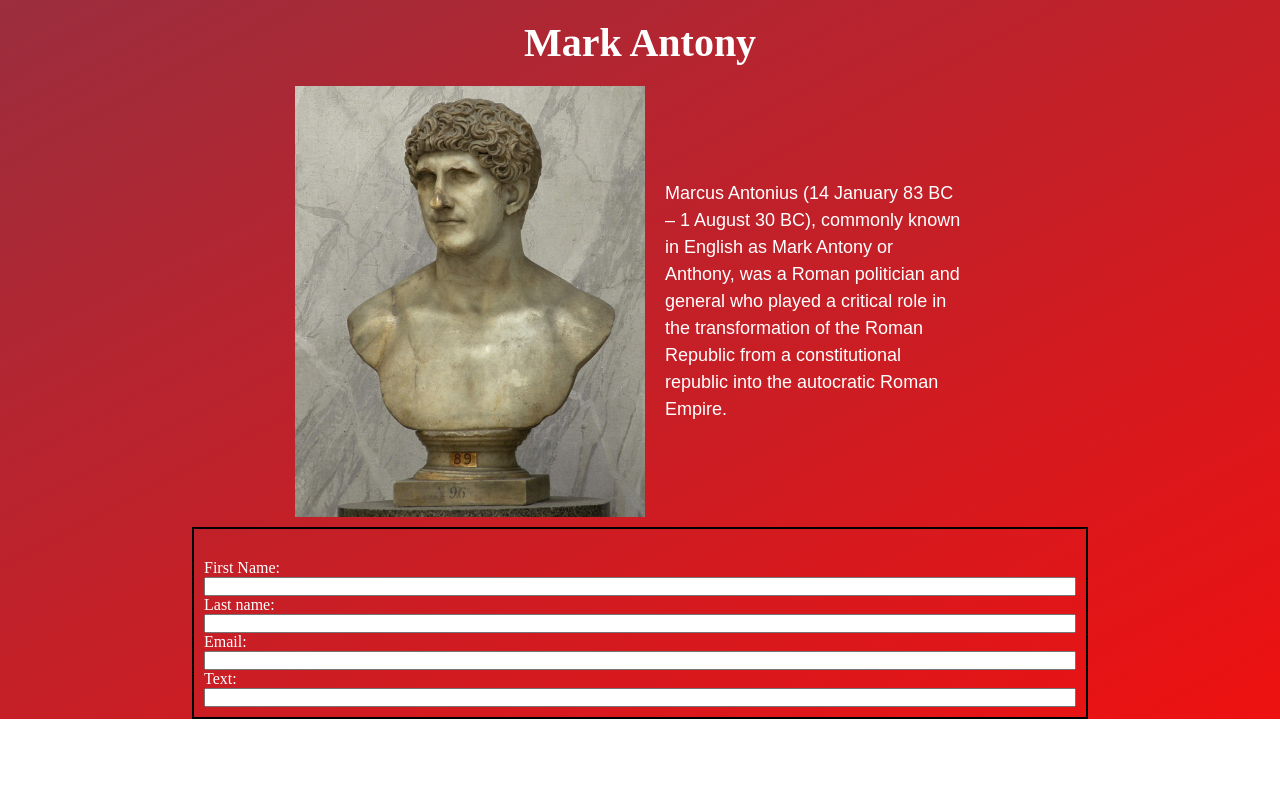
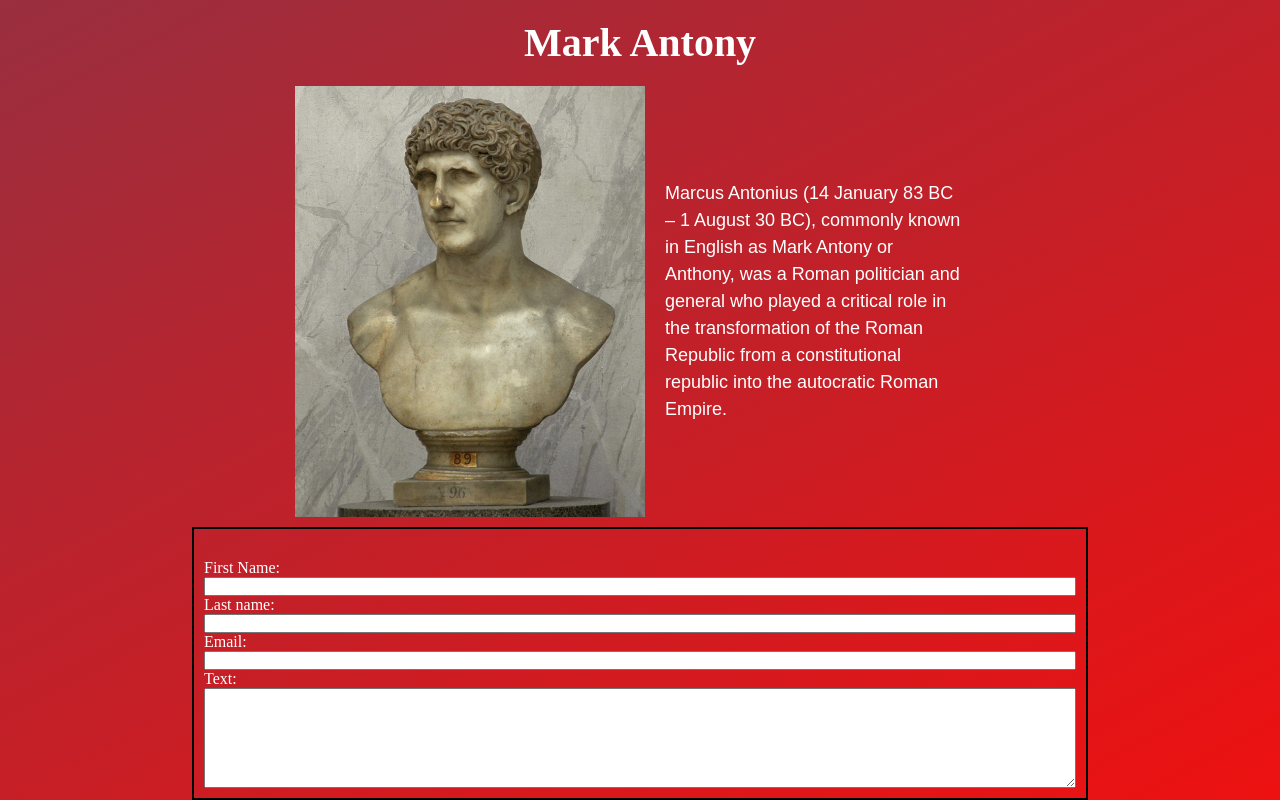
Before and after one commit to TrygveKontoret/my-hobby, a React (Create React App) app: page / in a window 1280 px wide. Shown: the part 1238-2038 px from the top of the page. Before the commit the page ends 1957 px from the top, so only its background shows below. Built offline with nearby package versions, Linux system fonts and the light colour scheme.

Commit message:
fixed form

```diff
--- a/src/components/form/Form.js
+++ b/src/components/form/Form.js
@@ -23,8 +23,12 @@ export const Div = styled.div`
     align-items: flex-start;
     width: 100%;
     margin-top: 20px;
+`;
 
-`;
+export const TextArea = styled.textarea`
+    width: 100%;
+    height: 100px;
+`
 
 const Form = () => {
     return (
@@ -38,7 +42,7 @@ const Form = () => {
                     <Label for="email">Email:</Label>
                     <Input type="text" id="email"></Input>
                     <Label for="text">Text:</Label>
-                    <Input type="text" id="text"></Input>
+                    <TextArea type="text" id="text"></TextArea>
                 </Div>
             </FormWrapper>
 
```
